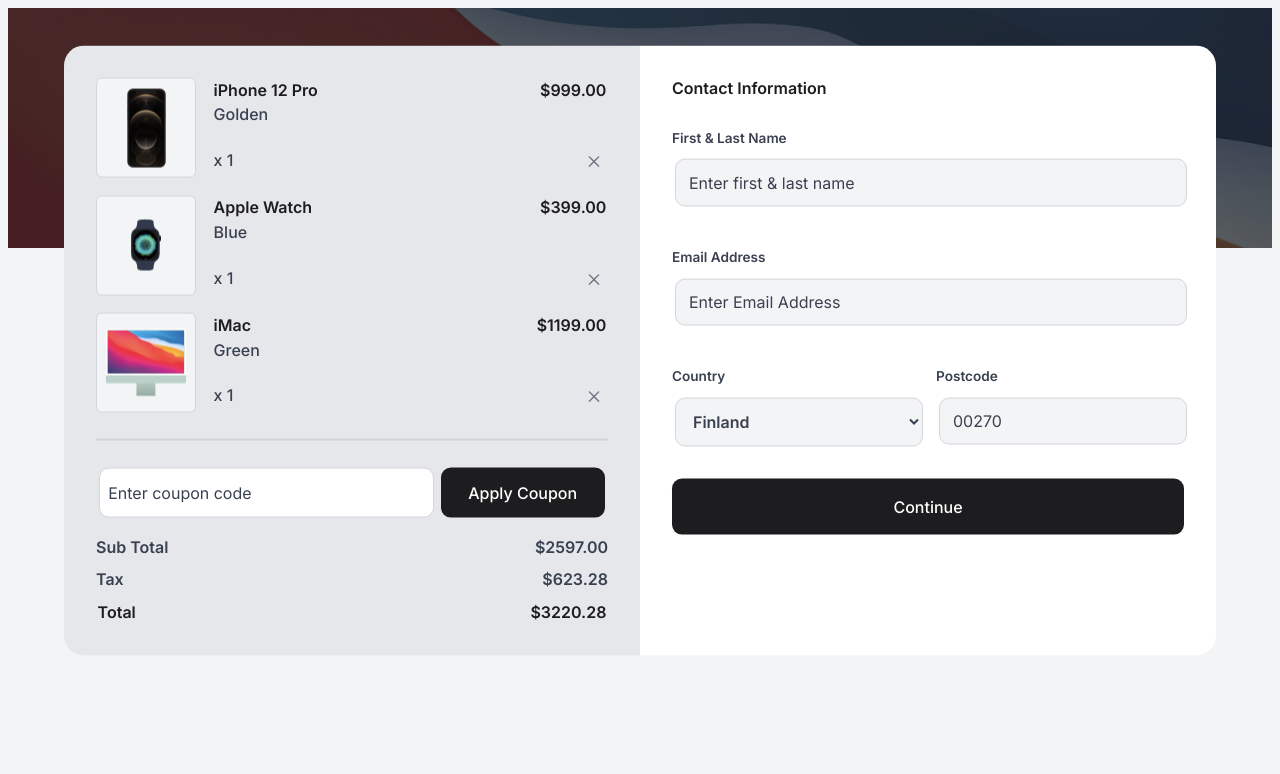
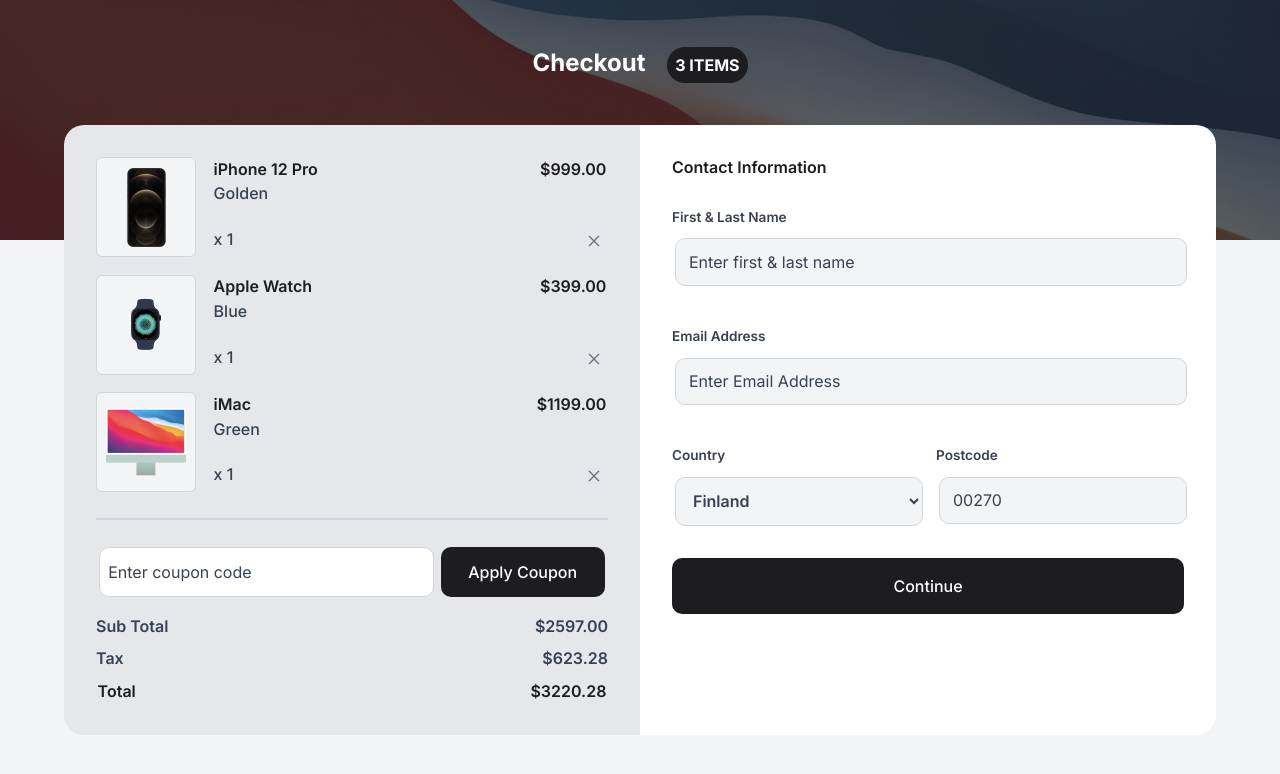
Before and after one commit to CatmanThree/device_shop_checkout, a plain HTML site: page index.html in a window 1280 px wide. Drawn offline with Linux system fonts and the light colour scheme.

Commit message:
Update styles.css

```diff
--- a/styles/styles.css
+++ b/styles/styles.css
@@ -87,13 +87,11 @@ select, option {
 }
 
 header {
-    background: url(../images/background-image.png) center center/ 100% 100% no-repeat;
-    height: 240px;
     color: var(--white);
 
     h1 {
         margin: 0px auto;
-        padding-top: 2em;
+        padding: 2em;
         text-align: center;
 
         span {
@@ -105,19 +103,19 @@ header {
         }
     }
 }
-
+body {
+    margin: 0;
+    background: url(../images/background-image.png) center center/ 100% 100% no-repeat;
+    height: 240px;
+}
 main {
-    position: absolute;
     display: grid;
-    grid-template-columns: 1fr 1fr;
+    grid-template-columns: repeat(auto-fit, minmax(400px, 1fr));;
 
     width: 90vw;
     max-width: 1200px;
 
-    top: 40%;
-    left: 50%;
-    transform: translate(-50%, -45%);
-
+    margin: 0 auto;
 
     border-radius: 20px;
     overflow: hidden;
@@ -125,13 +123,6 @@ main {
     color: var(--darkblue);
     font-weight: 500;
     margin-bottom: 300px;
-}
-
-@media screen and (width <= 900px) {
-    main {
-        display: block;
-        transform: translate(-50%, -25%);
-    }
 }
 
 .cart {
```
